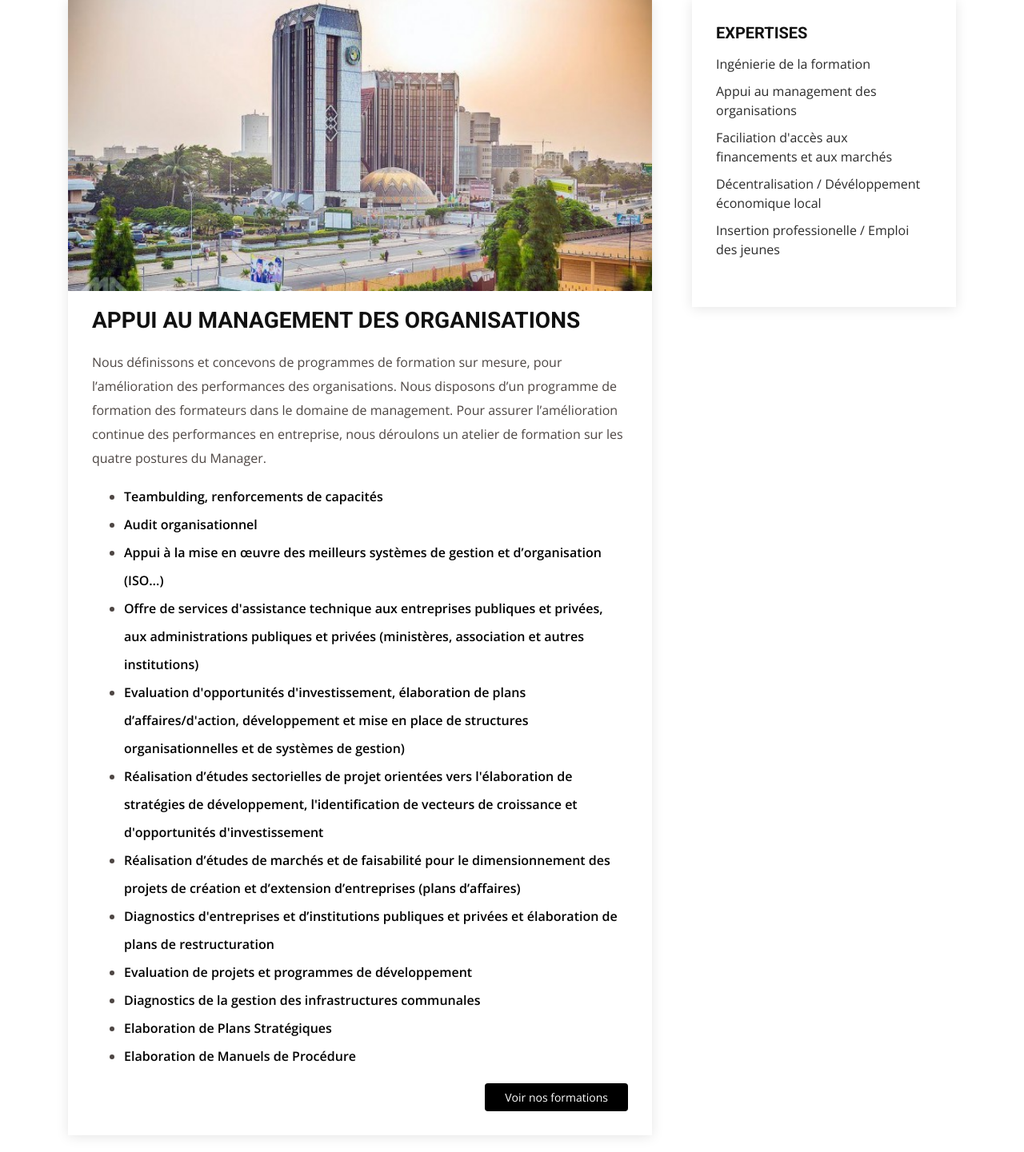
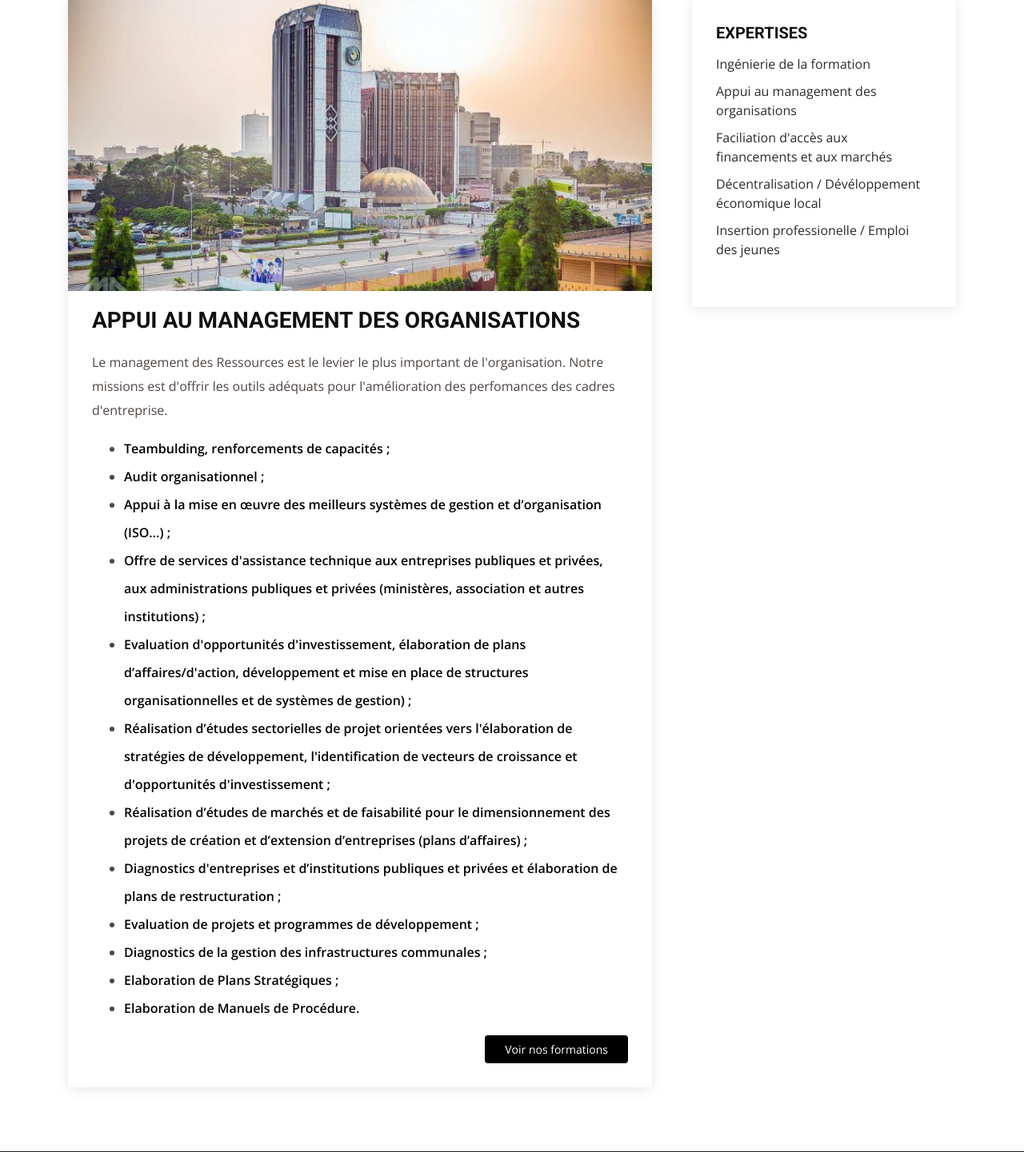
Before and after one commit to donkyni/jgkec, a Django app: page /management/ in a window 1280 px wide. Shown: the part 182-1623 px from the top of the page at 80% size. Run offline with Django 3.2, Linux system fonts and the light colour scheme; some libraries are stand-ins or nearby versions.

Commit message:
Modification sur les tous les modules d'expertises

```diff
--- a/cabinet/templates/expertise/financement.html
+++ b/cabinet/templates/expertise/financement.html
@@ -46,7 +46,7 @@ active
 
               <div class="entry-content">
                 <p style="line-height:30px">
-                    L’accès au financement et au marché font partie des challenges les plus fondamentaux des
+                    L’accès au financement et au marché font partie des challenges les plus courants des
                     entrepreneurs. Nous offrons un accompagnement qui prend en compte toutes les étapes aussi bien
                     pour accéder au financement que pour accéder au marché :
 
--- a/cabinet/templates/expertise/ingenierie.html
+++ b/cabinet/templates/expertise/ingenierie.html
@@ -48,7 +48,7 @@ active
                 <p style="line-height:30px">
                     Nous définissons et concevons de programmes de formation sur mesure, pour l’amélioration
                     des performances des organisations.
-                    Nous disposons d’un programme de formation des formateurs dans le domaine de management.
+                    Nous disposons d’un programme de formation des formateurs dans le domaine de <a style="color:black;font-weight:600" href="{% url 'management' %}">management</a>.
                     Pour assurer l’amélioration continue des performances en entreprise, nous déroulons un atelier
                     de formation sur les quatre postures du Manager.
 
--- a/cabinet/templates/expertise/management.html
+++ b/cabinet/templates/expertise/management.html
@@ -46,28 +46,25 @@ active
 
               <div class="entry-content">
                 <p style="line-height:30px">
-                    Nous définissons et concevons de programmes de formation sur mesure, pour l’amélioration
-                    des performances des organisations.
-                    Nous disposons d’un programme de formation des formateurs dans le domaine de management.
-                    Pour assurer l’amélioration continue des performances en entreprise, nous déroulons un atelier
-                    de formation sur les quatre postures du Manager.
+                    Le management des Ressources est le levier le plus important de l'organisation.
+                    Notre missions est d'offrir les outils adéquats pour l'amélioration des perfomances des cadres d'entreprise.
 
                 </p>
                 <ul style="font-weight:600; line-height:35px">
-                    <li><a style="color:black;text-decoration:none" href="javascript:void(0)">Teambulding, renforcements de capacités</a></li>
-                    <li><a style="color:black;text-decoration:none" href="javascript:void(0)">Audit organisationnel</a></li>
-                    <li><a style="color:black;text-decoration:none" href="javascript:void(0)">Appui à la mise en œuvre des meilleurs systèmes de gestion et d’organisation (ISO…)</a></li>
+                    <li><a style="color:black;text-decoration:none" href="javascript:void(0)">Teambulding, renforcements de capacités ;</a></li>
+                    <li><a style="color:black;text-decoration:none" href="javascript:void(0)">Audit organisationnel ;</a></li>
+                    <li><a style="color:black;text-decoration:none" href="javascript:void(0)">Appui à la mise en œuvre des meilleurs systèmes de gestion et d’organisation (ISO…) ;</a></li>
                     <li><a style="color:black;text-decoration:none" href="javascript:void(0)">
-                        Offre de services d'assistance technique aux entreprises publiques et privées, aux administrations publiques et privées (ministères, association et autres institutions)</a>
+                        Offre de services d'assistance technique aux entreprises publiques et privées, aux administrations publiques et privées (ministères, association et autres institutions) ;</a>
                     </li>
-                    <li><a style="color:black;text-decoration:none" href="javascript:void(0)">Evaluation d'opportunités d'investissement, élaboration de plans d’affaires/d'action, développement et mise en place de structures organisationnelles et de systèmes de gestion)</a></li>
-                    <li><a style="color:black;text-decoration:none" href="javascript:void(0)">Réalisation d’études sectorielles de projet orientées vers l'élaboration de stratégies de développement, l'identification de vecteurs de croissance et d'opportunités d'investissement</a></li>
-                    <li><a style="color:black;text-decoration:none" href="javascript:void(0)">Réalisation d’études de marchés et de faisabilité pour le dimensionnement des projets de création et d’extension d’entreprises (plans d’affaires)</a></li>
-                    <li><a style="color:black;text-decoration:none" href="javascript:void(0)">Diagnostics d'entreprises et d’institutions publiques et privées et élaboration de plans de restructuration</a></li>
-                    <li><a style="color:black;text-decoration:none" href="javascript:void(0)">Evaluation de projets et programmes de développement</a></li>
-                    <li><a style="color:black;text-decoration:none" href="javascript:void(0)">Diagnostics de la gestion des infrastructures communales</a></li>
-                    <li><a style="color:black;text-decoration:none" href="javascript:void(0)">Elaboration de Plans Stratégiques</a></li>
-                    <li><a style="color:black;text-decoration:none" href="javascript:void(0)">Elaboration de Manuels de Procédure</a></li>
+                    <li><a style="color:black;text-decoration:none" href="javascript:void(0)">Evaluation d'opportunités d'investissement, élaboration de plans d’affaires/d'action, développement et mise en place de structures organisationnelles et de systèmes de gestion) ;</a></li>
+                    <li><a style="color:black;text-decoration:none" href="javascript:void(0)">Réalisation d’études sectorielles de projet orientées vers l'élaboration de stratégies de développement, l'identification de vecteurs de croissance et d'opportunités d'investissement ;</a></li>
+                    <li><a style="color:black;text-decoration:none" href="javascript:void(0)">Réalisation d’études de marchés et de faisabilité pour le dimensionnement des projets de création et d’extension d’entreprises (plans d’affaires) ;</a></li>
+                    <li><a style="color:black;text-decoration:none" href="javascript:void(0)">Diagnostics d'entreprises et d’institutions publiques et privées et élaboration de plans de restructuration ;</a></li>
+                    <li><a style="color:black;text-decoration:none" href="javascript:void(0)">Evaluation de projets et programmes de développement ;</a></li>
+                    <li><a style="color:black;text-decoration:none" href="javascript:void(0)">Diagnostics de la gestion des infrastructures communales ;</a></li>
+                    <li><a style="color:black;text-decoration:none" href="javascript:void(0)">Elaboration de Plans Stratégiques ;</a></li>
+                    <li><a style="color:black;text-decoration:none" href="javascript:void(0)">Elaboration de Manuels de Procédure.</a></li>
                 </ul>
                 <div class="read-more">
                   <a href="{% url 'calendrier' %}" style="background-color:#000">Voir nos formations</a>
```
Also changed, not shown: cabinet/templates/expertise/developpement.html (+4 -5 lines).
